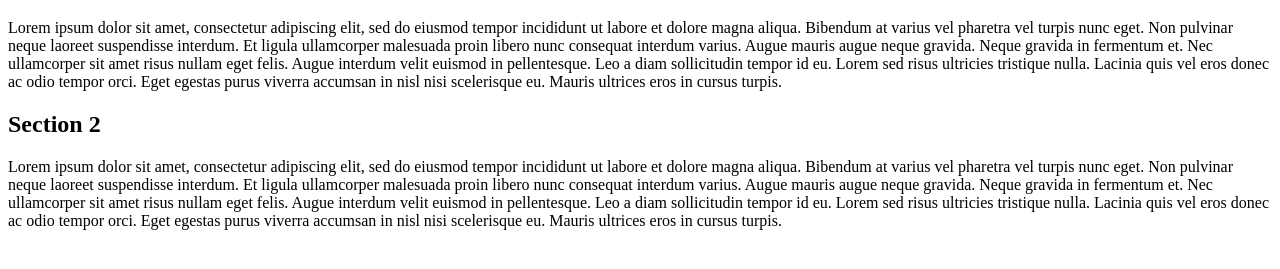
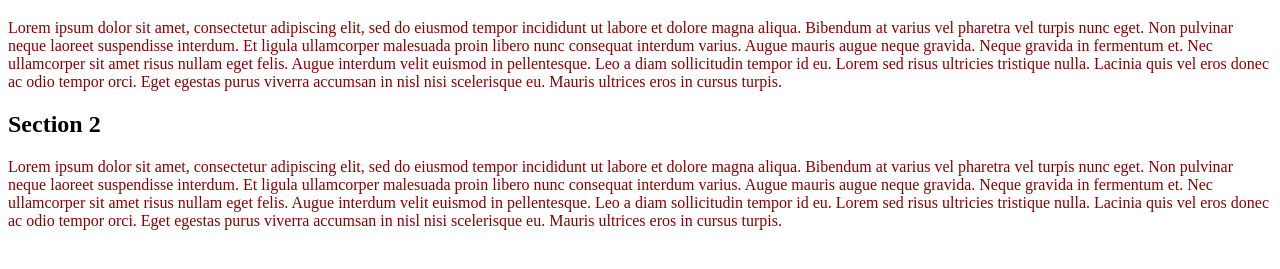
Before and after one commit to Yesenia252/Responsive_design1_classdemo, a plain HTML site: page index.html in a window 1280 px wide. Shown: the part 87-356 px from the top of the page. Drawn offline with Linux system fonts and the light colour scheme.

Commit message:
Update stylesheet.css
dark red paragraph change

```diff
--- a/stylesheet.css
+++ b/stylesheet.css
@@ -3,6 +3,6 @@ h1{
 }
 
 p{
-	color: 241909;
+	color: darkred;
 }
 }
```
